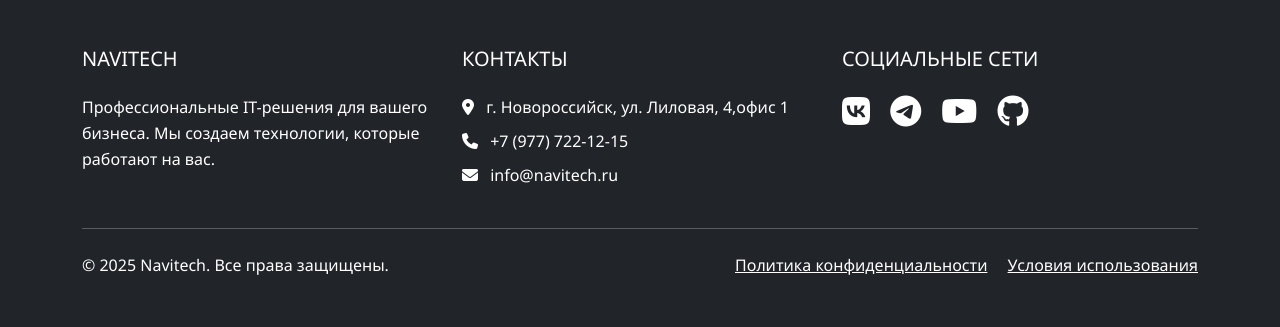
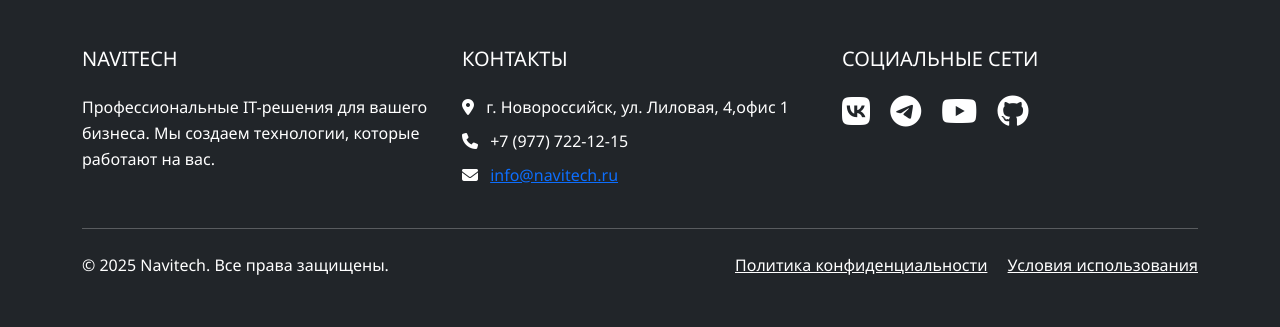
Before and after one commit to kantser/Django, a Django app: page / in a window 1280 px wide. Shown: the part 2279-2606 px from the top of the page. Run offline with Django 5.2, Linux system fonts and the light colour scheme; data comes from the database, SQL or seed files in the repository; data that the repository does not hold is empty.

Commit message:
Починил ссылку для почты в нижнем футере

```diff
--- a/itcompany/templates/main/base.html
+++ b/itcompany/templates/main/base.html
@@ -90,7 +90,7 @@
 								<i class="fas fa-phone me-2"></i> +7 (977) 722-12-15
 							</li>
 							<li class="mb-2">
-								<i class="fas fa-envelope me-2"></i> info@navitech.ru
+								<i class="fas fa-envelope me-2"></i> <a href ="mailto:info@navitech.ru">info@navitech.ru</a>
 							</li>
 						</ul>
 					</div>
--- a/itcompany/templates/main/contact.html
+++ b/itcompany/templates/main/contact.html
@@ -23,7 +23,7 @@
                 <div class="mb-5">
                     <h4 class="h5 mb-3"><i class="fas fa-envelope text-primary me-2"></i> Email</h4>
                     <ul class="list-unstyled ps-4">
-                        <li class="mb-2">info@naviech.ru - Общие вопросы</li>
+                        <li class="mb-2"><a href="info@naviech.ru">Общие вопросы</li>
                         <li class="mb-2">sales@navitech.ru - Коммерческие предложения</li>
                         <li>support@navitech.ru - Техническая поддержка</li>
                     </ul>
```
